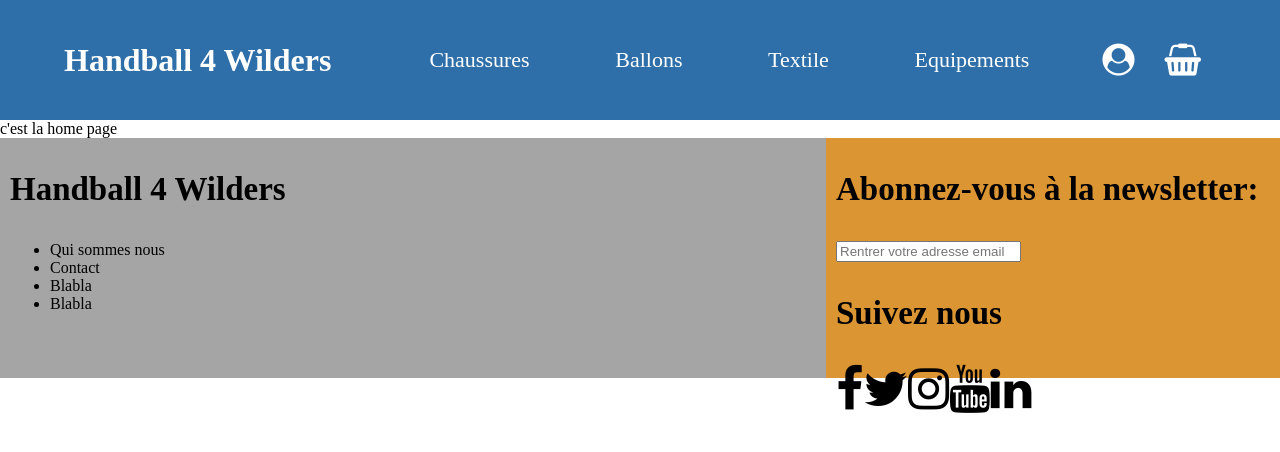
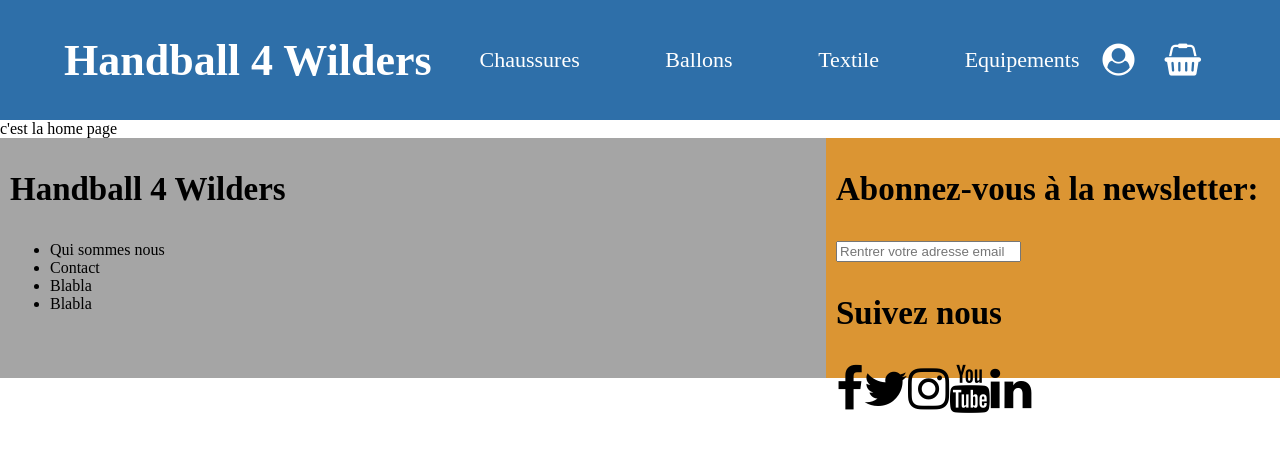
Before and after one commit to philamwild/Handball4Wilders, a React (Create React App) app: page / in a window 1280 px wide. Shown: the top 452 px of the page. Built offline with nearby package versions, Linux system fonts and the light colour scheme; a web font is replaced by a local one.

Commit message:
route to home on title

```diff
--- a/src/components/Navbar.jsx
+++ b/src/components/Navbar.jsx
@@ -6,7 +6,9 @@ export default function Navbar() {
   return (
     <div className="navbar">
       <div className="navbar-container">
-        <h1>Handball 4 Wilders</h1>
+        <NavLink to="/">
+          <h1>Handball 4 Wilders</h1>
+        </NavLink>
         <ul>
           <NavLink to="/shoes">Chaussures</NavLink>
           <NavLink to="/ball">Ballons</NavLink>
```
